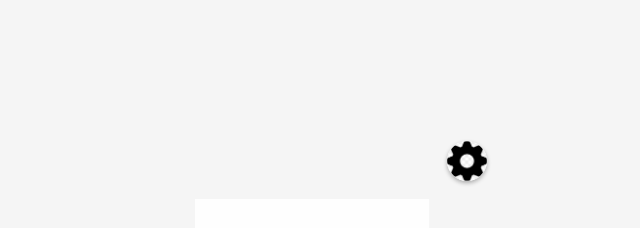
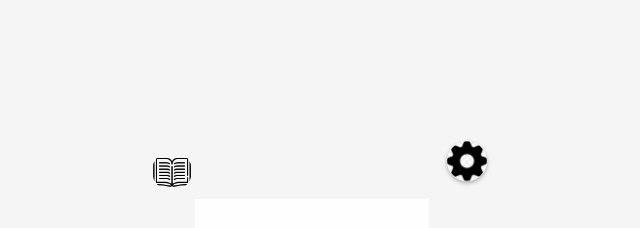
Before and after one commit to GuilleSanzNieto/ProyectoInterfacesMonoply, a React (Vite) app: page / in a window 1280 px wide. Shown: the top 228 px of the page, without its empty margins (328-968 px from the left). Built offline with nearby package versions, Linux system fonts and the light colour scheme.

Commit message:
botno de instruccion version alpha

```diff
--- a/src/components/Inicio.jsx
+++ b/src/components/Inicio.jsx
@@ -4,6 +4,7 @@ import { PlayersContext } from '../Contexts/PlayersContext.jsx';
 import ColorPicker from './ColorPicker.jsx';
 import  logoUma from '../images/logoUMA.png';
 import ajustes from '../images/imagesAjustes.png';
+import instrucciones from '../images/imagesAyuda.png';
 
 function Inicio({ onStart }) {
   const {players, setPlayers} = useContext(PlayersContext);
@@ -14,6 +15,7 @@ function Inicio({ onStart }) {
   const [modoDaltonico, setModoDaltonico] = useState(false);
   const [idioma,setIdioma] = useState('es');
   const [modoOscuro, setModoOscuro] = useState(false);
+  const [showInstrucciones, setShowInstrucciones] = useState(false);
 
 
   const allColors = [
@@ -89,6 +91,10 @@ function Inicio({ onStart }) {
         <button className="settings-button" onClick={() => setShowSettings(true)} title= "Ajustes">
           <img src={ajustes} alt="Ajustes" className='settings-icon'/>
         </button>
+        <button className="instrucciones-button" onClick={() => setShowInstrucciones(true)} title= "Instrucciones">
+          <img src={instrucciones} alt="Instrucciones" className='instrucciones-icon'/>
+        </button>
+
       </div>
       <div className="player-selection">
         {[2, 3, 4].map(num => (
@@ -159,6 +165,15 @@ function Inicio({ onStart }) {
           </div>
         </div>
       )}
+      {showInstrucciones && (
+        <div className="instrucciones-overlay">
+          <div className="instrucciones-panel">
+            <h2>Instrucciones</h2>
+            <p>Estas son las instrucciones del juego...</p>
+            <button onClick={() => setShowInstrucciones(false)}>Cerrar</button>
+          </div>
+        </div>
+      )}
     </div>
   );
 }
--- a/src/components/styles/Inicio.css
+++ b/src/components/styles/Inicio.css
@@ -190,6 +190,22 @@ input[type="color"] {
   object-fit: cover;
 }
 
+.instrucciones-button{
+  position: absolute;
+  top: 0;           /* Pegado arriba */
+  left: 0;         /* Pegado a la derecha */
+  margin: 10px;     /* Separación para que no quede en el borde total */
+  background: none;
+  border: none;
+  cursor: pointer;
+}
+.instrucciones-icon {
+  width: 40px;
+  height: 40px;
+  border-radius: 50%;
+  object-fit: cover;
+}
+
 
 .settings-overlay {
   position: fixed;
@@ -212,10 +228,23 @@ input[type="color"] {
   text-align: left;
 }
 
-.settings-panel label {
-  display: block;
-  margin-bottom: 20px;
-  font-size: 16px;
+.instrucciones-overlay{
+  position: fixed;
+  top: 0;
+  left: 0;
+  right: 0;
+  bottom: 0;
+  background: rgba(0, 0, 0, 0.6);
+  display: flex;
+  justify-content: center;
+  align-items: center;
+}
+.instrucciones-panel{
+  background: white;
+  padding: 20px 30px;
+  border-radius: 12px;
+  min-width: 300px;
+  text-align: right;
 }
 
 
```
Also changed, not shown: src/images/imagesAyuda.png (added). Lines whose indentation alone changed are shown as unchanged.
